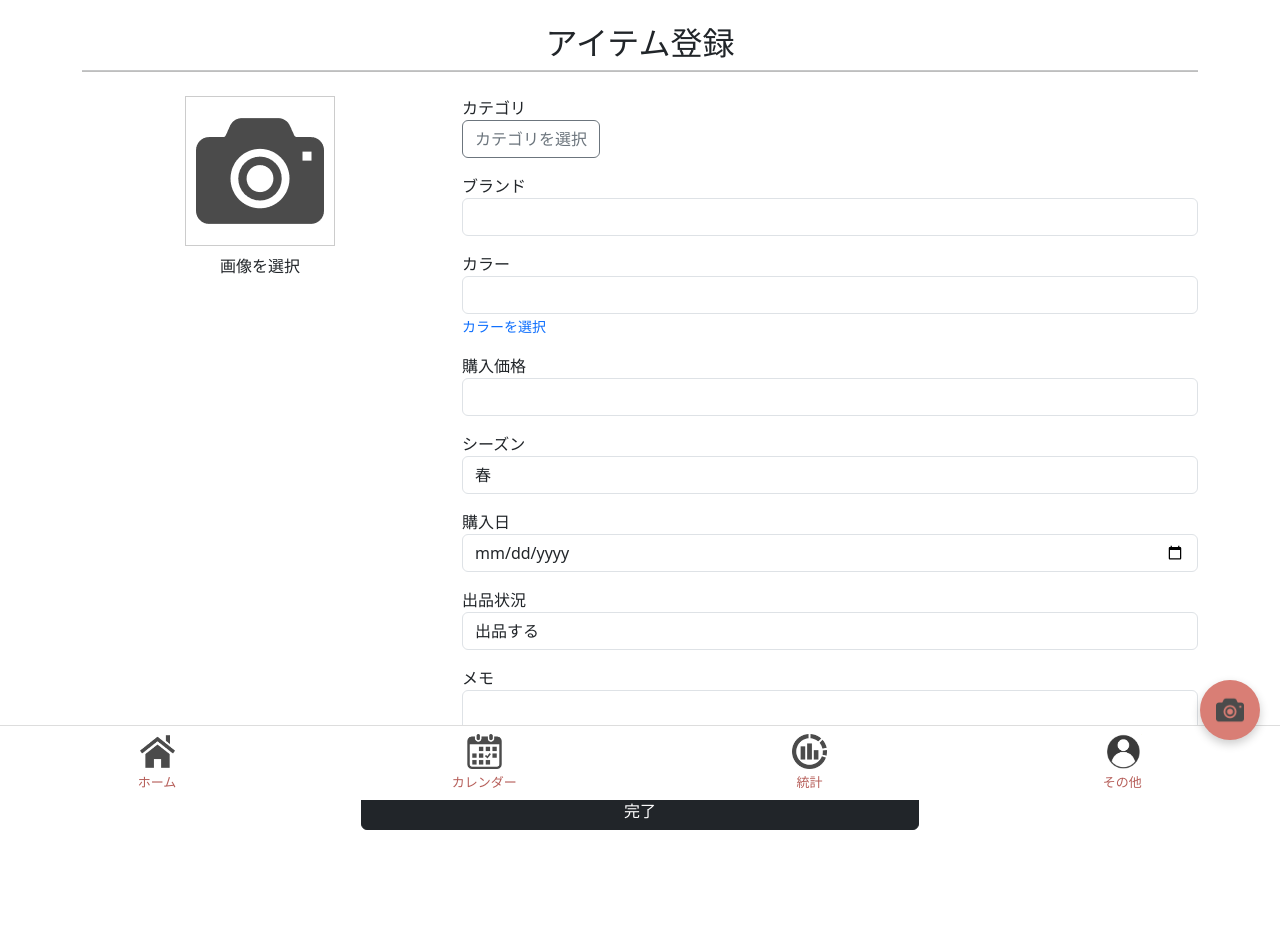
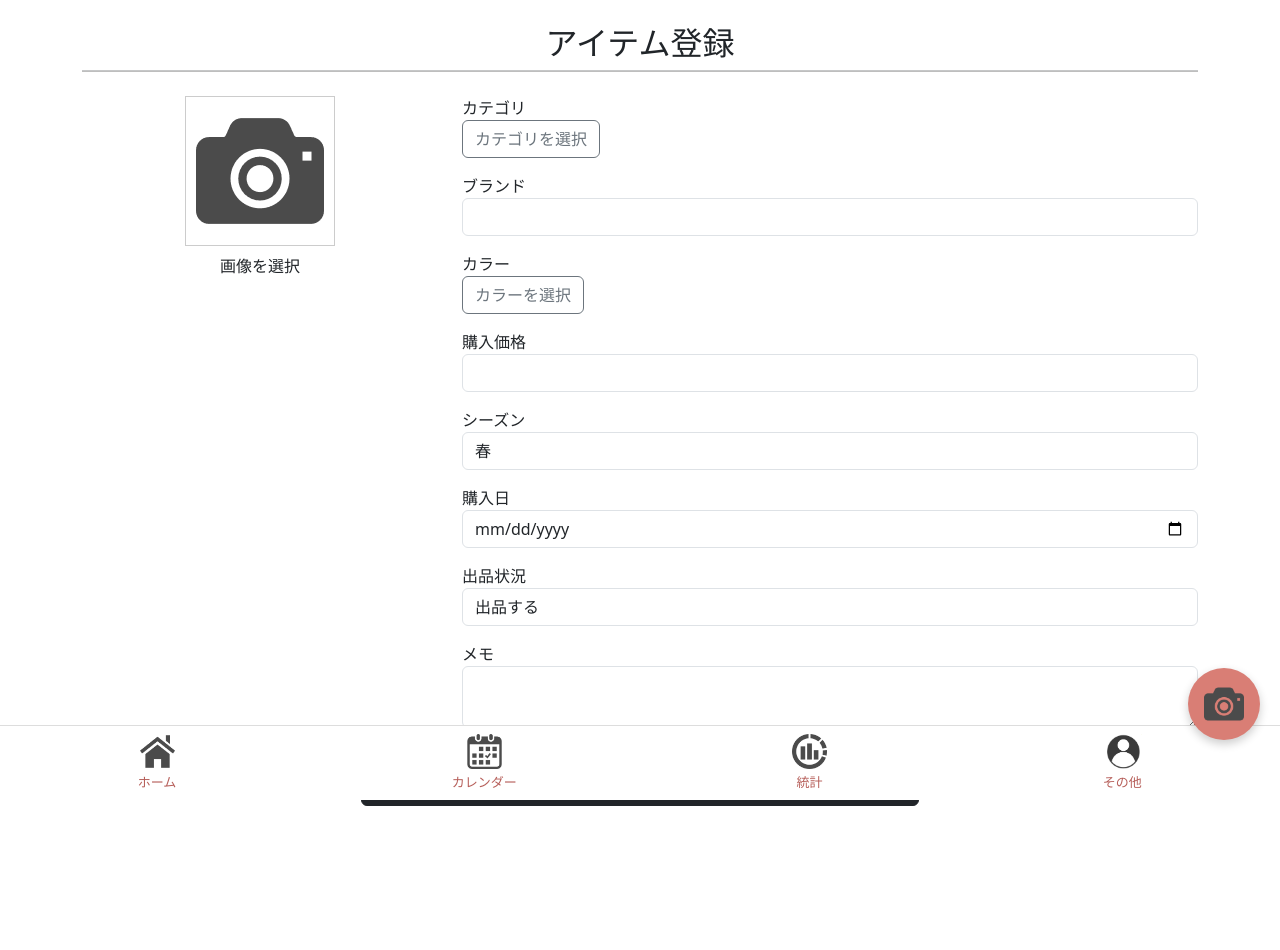
Before and after one commit to 0626R/Wear-Log, a Laravel app: page /items/create in a window 1280 px wide. Before the commit the page ends 830 px from the top, so only its background shows below. Run offline with Laravel 12, Linux system fonts and the light colour scheme; data comes from the database, SQL or seed files in the repository.

Commit message:
アイテム登録画面

```diff
--- a/code/app/Http/Controllers/ItemController.php
+++ b/code/app/Http/Controllers/ItemController.php
@@ -47,7 +47,8 @@ class ItemController extends Controller
     public function selectColor()
     {
         $colors = Color::all(); // ← DBから取得（IDも含む）
-        return view('items.select-color', compact('colors'));
+        $selected = session('selected_colors', []); // 前回の選択(ID配列)を取り出す
+        return view('items.select-color', compact('colors', 'selected'));
     }
 
     public function store(Request $request)
@@ -71,7 +72,7 @@ class ItemController extends Controller
 
     public function storeColorSelection(Request $request)
     {
-        session(['selected_colors' => $request->input('colors', [])]); // ← IDの配列が入る
+        session(['selected_colors' => $request->input('colors', [])]); // 送られてきた colors[]（IDの配列）をセッションに保存
         return redirect()->route('items.create');
     }
 
--- a/code/resources/views/items/create.blade.php
+++ b/code/resources/views/items/create.blade.php
@@ -1,7 +1,7 @@
 @extends('layouts.app')
 
 @section('content')
-<div class="container mt-4">
+<div class="container mt-4 pb-5" style="padding-bottom: 96px;">
 
     <h2 class="text-center mb-2">アイテム登録</h2>
     <hr class="mb-4" style="width: 100%; height: 2px; background-color: black; margin: 0 auto;">
@@ -36,8 +36,8 @@
                 {{-- カラー：画面遷移で選択 --}}
                 <div class="mb-3">
                     <label>カラー</label><br>
-                    <input type="text" name="color" class="form-control" value="{{ request('color') }}" readonly>
-                    <a href="{{ route('items.selectColor') }}" class="text-decoration-none small text-primary">カラーを選択</a>
+                    {{-- <input type="text" name="color" class="form-control" value="{{ request('color') }}" readonly> --}}
+                    <a href="{{ route('items.selectColor') }}" class="btn btn-outline-secondary">カラーを選択</a>
                     @if(session('selected_colors'))
                     <p>選択されたカラー:
                         @foreach(App\Models\Color::find(session('selected_colors')) as $color)
@@ -79,11 +79,16 @@
                     <textarea name="memo" class="form-control" rows="2"></textarea>
                 </div>
             </div>
-            <div class="text-center mt-4">
-                <button type="submit" class="btn btn-dark w-50">完了</button>
+            <div class="col-12">
+                <div class="text-center mt-4">
+                    <button type="submit" class="btn btn-dark w-50">完了</button>
+                </div>
             </div>
         </div>
     </form>
+
+    {{-- フッターに被らないためのスペース --}}
+    <div style="height: 96px;"></div>
 </div>
 
 {{-- @section('scripts')
--- a/code/resources/views/layouts/app.blade.php
+++ b/code/resources/views/layouts/app.blade.php
@@ -39,7 +39,7 @@
 
 
     <a href="{{ route('items.create') }}" class="fab">
-        <img src="{{ asset('images/icon_camera.png') }}" alt="洋服登録" style="height: 28px;">
+        <img src="{{ asset('images/icon_camera.png') }}" alt="洋服登録" style="height: 40px;">
     </a>
 
 
```
